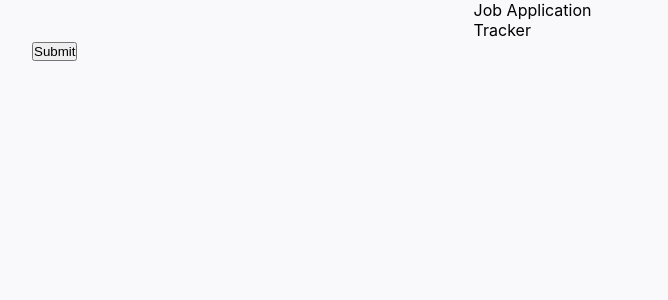
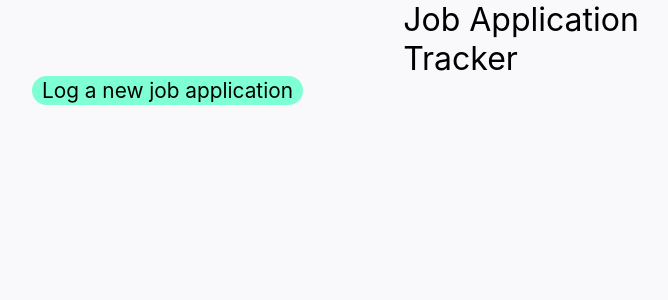
Before and after one commit to carlsopa/ApplicationTracker, a React (Create React App) app: page / in a window 1280 px wide. Shown: the top 300 px of the page, without its empty margins (96-764 px from the left). Built offline with nearby package versions, Linux system fonts and the light colour scheme.

Commit message:
made changes to the button and title

```diff
--- a/src/App.js
+++ b/src/App.js
@@ -80,14 +80,14 @@ function App() {
     <div className="App">
       <header></header>
       <div id="ApplicationTitle">Job Application Tracker</div>
-      <button
+      <span id="NewButton"
         onClick={() => {
           ModalBoolean();
           setModalType("form");
         }}
       >
-        Submit
-      </button>
+        Log a new job application
+      </span>
       {ModalType === "form" ? (
         <JobForm
           reset={setModalType}
--- a/src/design/at.css
+++ b/src/design/at.css
@@ -15,7 +15,16 @@ body {
 }
 #ApplicationTitle {
   margin: 0 auto;
-  width: 11vw;
+  width: 22vw;
+  font-size: 2rem;
+}
+#NewButton{
+  background-color:aquamarine;
+  padding: 2px 10px;
+
+border-radius: 30px;
+
+font-size: 1.3rem;
 }
 /*design for the modal card aspect of the application*/
 .modal {
@@ -116,9 +125,10 @@ label#DescriptionLabel {
   animation: ShadowBox .4s;
   box-shadow: 0 0 20px 0px rgba(0, 0, 0, 0.35);
 
+}.PreviewCard > * {
+  justify-self: center;
 }
 #RowUpdated{
-  justify-self: center;
   align-self: end;
 }
 /*design for the display of the cards with job information*/
```
